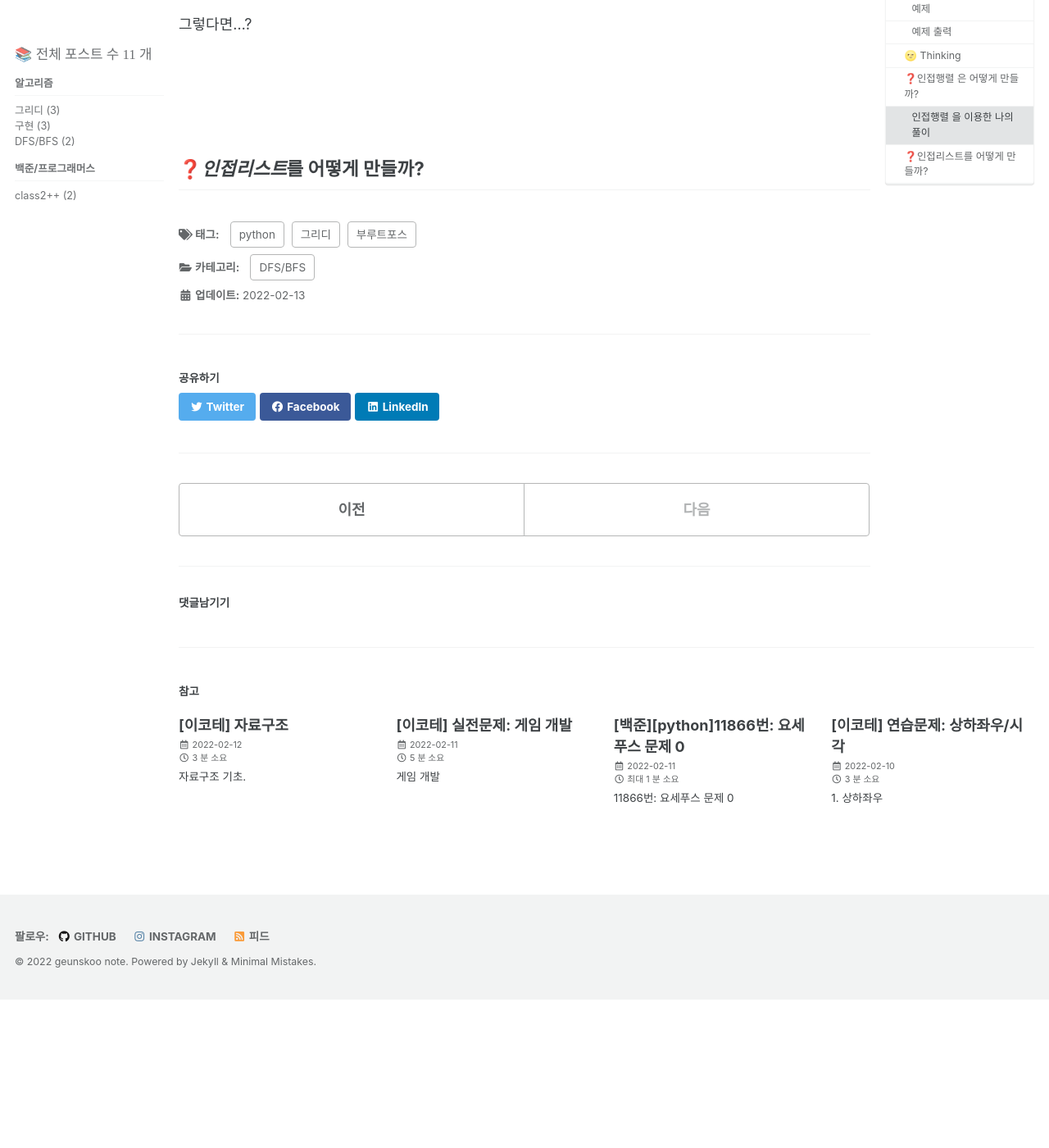
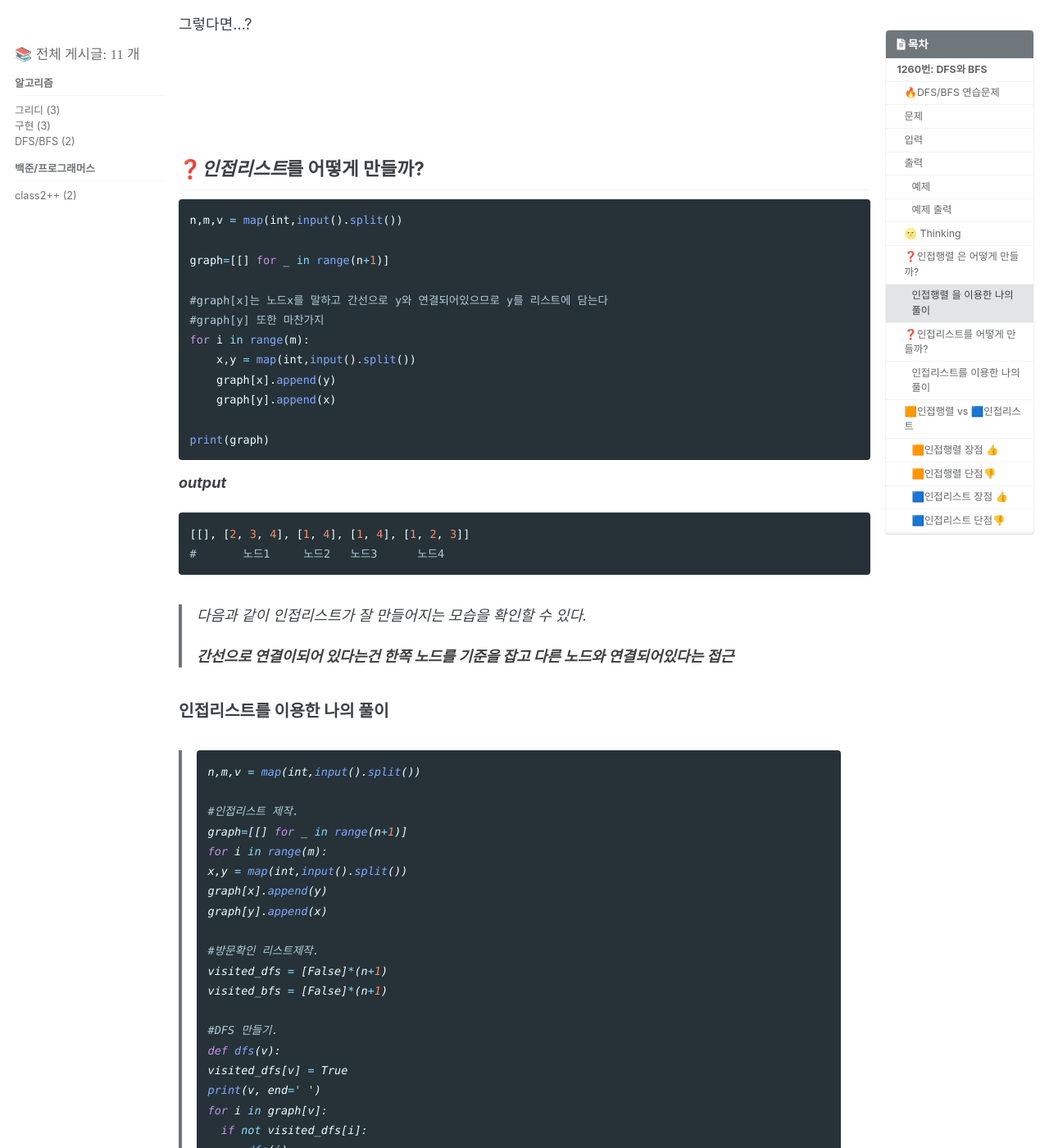
Before and after one commit to geunskoo/geunskoo.github.io, a Jekyll site: the page built from _posts/2022-02-13-boj-1260.md, in a window 1280 px wide and 1400 px high, scrolled down 4691 px. Shown: the whole window at 82% size. Built offline with Jekyll 4.4.1, drawn with Linux system fonts in a browser that asks for light colours; cached includes are drawn as plain includes; comment, search, counter and statistics services are not loaded; before the commit the page ends 5910 px from its top, so only the background shows below that; some of the changed text lies outside the part shown.

Commit message:
포스팅 추가

````diff
--- a/_config.yml
+++ b/_config.yml
@@ -105,8 +105,8 @@
   name             : "geunskoo"
   avatar           : /assets/images/프로필.jpg
   bio              : "알고리즘 /CS /빅데이터 공부 중 ✍💦"
-  location         :
-  email            :
+  location         : "South Korea,Busan"
+  email            : "oryukdo3@naver.com"
   links:
     - label: "Email"
       icon: "fas fa-fw fa-envelope-square"
--- a/_includes/nav_list_main
+++ b/_includes/nav_list_main
@@ -6,7 +6,7 @@
   <ul class="nav__items" id="category_tag_menu">
       <!--전체 글 수-->
       <li>
-            📚 <span style="font-family:'Cafe24Oneprettynight';">전체 포스트 수</style> <span style="font-family:'Coming Soon';">{{sum}}</style> <span style="font-family:'Cafe24Oneprettynight';">개</style>
+            📚 <span style="font-family:'Cafe24Oneprettynight';">전체 게시글: </style> <span style="font-family:'Coming Soon';">{{sum}}</style> <span style="font-family:'Cafe24Oneprettynight';">개</style>
       </li>
       <li>
         <!--span 태그로 카테고리들을 크게 분류 ex) C/C++/C-->
--- a/_posts/2022-02-13-boj-1260.md
+++ b/_posts/2022-02-13-boj-1260.md
@@ -3,7 +3,7 @@
 title:  "[백준][python]1260번: DFS와 BFS"
 categories:
     - DFS/BFS
-tag: [python,그리디,부루트포스]
+tag: [python,자료구조,DFS/BFS,인접행렬,인접리스트]
 toc: true
 toc_sticky: True
 toc_label: "목차"
@@ -11,7 +11,7 @@
 sidebar: true
 ---
 
-# 18111번: 마인크래프트
+# 1260번: DFS와 BFS
 
 ## 🔥DFS/BFS 연습문제
 
@@ -187,3 +187,136 @@
 <br/><br/><br/>
 
 ## ❓***인접리스트***를 어떻게 만들까?
+
+```python
+n,m,v = map(int,input().split())
+
+graph=[[] for _ in range(n+1)]
+
+#graph[x]는 노드x를 말하고 간선으로 y와 연결되어있으므로 y를 리스트에 담는다
+#graph[y] 또한 마찬가지
+for i in range(m):
+    x,y = map(int,input().split())
+    graph[x].append(y)
+    graph[y].append(x)
+
+print(graph)
+```
+
+***output***
+
+```python
+[[], [2, 3, 4], [1, 4], [1, 4], [1, 2, 3]]
+#       노드1     노드2   노드3      노드4
+```
+
+> 다음과 같이 인접리스트가 잘 만들어지는 모습을 확인할 수 있다.
+>
+> **간선으로 연결이되어 있다는건 한쪽 노드를 기준을 잡고 다른 노드와 연결되어있다는 접근**
+
+
+
+### 인접리스트를 이용한 나의 풀이
+
+>```python
+>n,m,v = map(int,input().split())
+>
+>#인접리스트 제작.
+>graph=[[] for _ in range(n+1)]
+>for i in range(m):
+>x,y = map(int,input().split())
+>graph[x].append(y)
+>graph[y].append(x)
+>
+>#방문확인 리스트제작.
+>visited_dfs = [False]*(n+1)
+>visited_bfs = [False]*(n+1)
+>
+>#DFS 만들기.
+>def dfs(v):
+>visited_dfs[v] = True
+>print(v, end=' ')
+>for i in graph[v]:
+>   if not visited_dfs[i]:
+>       dfs(i)
+>
+>#BFS 만들기.
+>from collections import deque
+>
+>def bfs(v):
+>queue = deque([v])
+>visited_bfs[v]=True
+>while queue:
+>   v = queue.popleft()
+>   print(v,end=' ')
+>   for i in graph[v]:
+>   	if not visited[i]:
+>	        	queue.append(i)
+>       	visited_bfs[i] = True
+>
+>#입출력 형식 맞추기.
+>dfs(v)
+>print()
+>bfs(v)
+>```
+>
+>***output***
+>
+>```python
+>1 2 4 3
+>1 2 3 4
+>```
+>
+>인접리스트로도 구현 완료!
+
+<br/>
+
+<br/>
+
+<br/>
+
+## 🟧인접행렬 vs 🟦인접리스트
+
+### 🟧인접행렬 장점 👍
+
+1. 2차원 배열의 모든 정점들의 간선 정보가 있다.
+
+   두 정점을 연결하는 간선을 조회할 때,  O(1) 시간 복잡도로 가능하다.
+
+   (인덱스로 바로 찾으면 됌)
+
+2. 정점(i)의 차수를 구할 때 인접행렬의 i번째 행의 값을 모두 더하면 된다. O(n)의 시간 복잡도를 가진다.
+
+
+
+### 🟧인접행렬 단점👎
+
+1. 2차원 배열을 사용함으로 메모리 공간이 낭비된다.
+2. 간선의 수를 모두 알아내기 위해서는 인접행렬 전체를 확인해야 된다. O(n^2)의 시간 복잡도를 가진다.
+
+***
+
+***
+
+### 🟦인접리스트 장점 👍
+
+1. 간선만 관리하면 되므로 메모리 공간 활용이 효율적이다.
+
+2. 모든 간선의 수를 알아내기 위해 각 정점의 헤더  노드 부터 모든 인접리스트를 탐색해야하므로 O(n+e)의 시간이 소요된다.
+
+
+
+### 🟦인접리스트 단점👎
+
+1.  두정점을 연결하는 간선을 조회 하거나 정점의 차수를 알기 위해서는 정점의 인접 리스트를 탐색해야 하므로 정점의 차수만큼 시간이 필요하다. O(degree(v))
+2.  구현이 어렵다.
+
+***
+
+***
+
+<br/>
+
+**출처/참고**
+
+[Suyeon's Blog ](https://suyeon96.tistory.com/32){: .notice--info}
````
Also changed, not shown: _posts/2022-02-07-boj-18111.md (renamed from _posts/2022-02-07-mincraft.md), _posts/2022-02-11-boj-11866.md (renamed from _posts/2022-02-11-Josephus.md).
